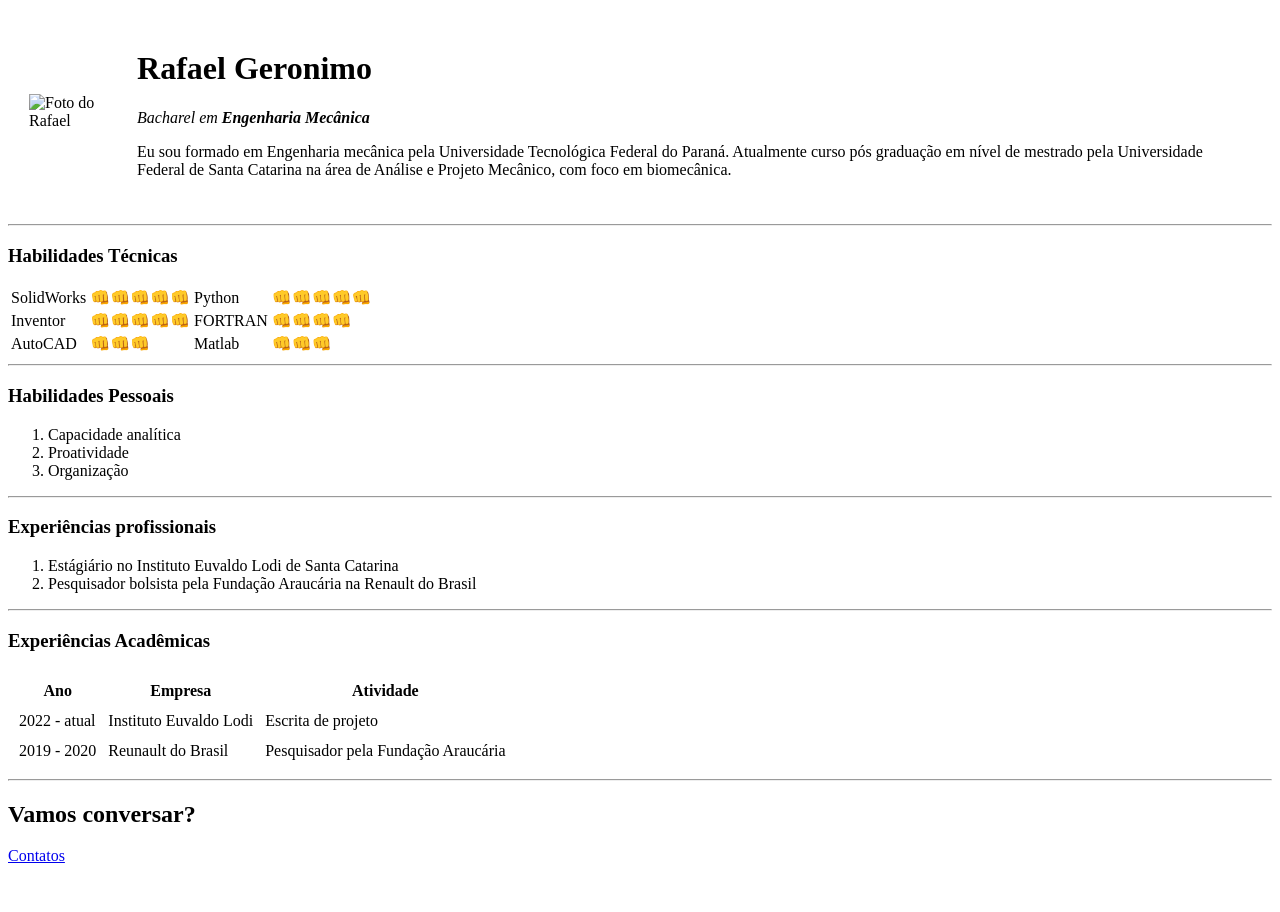
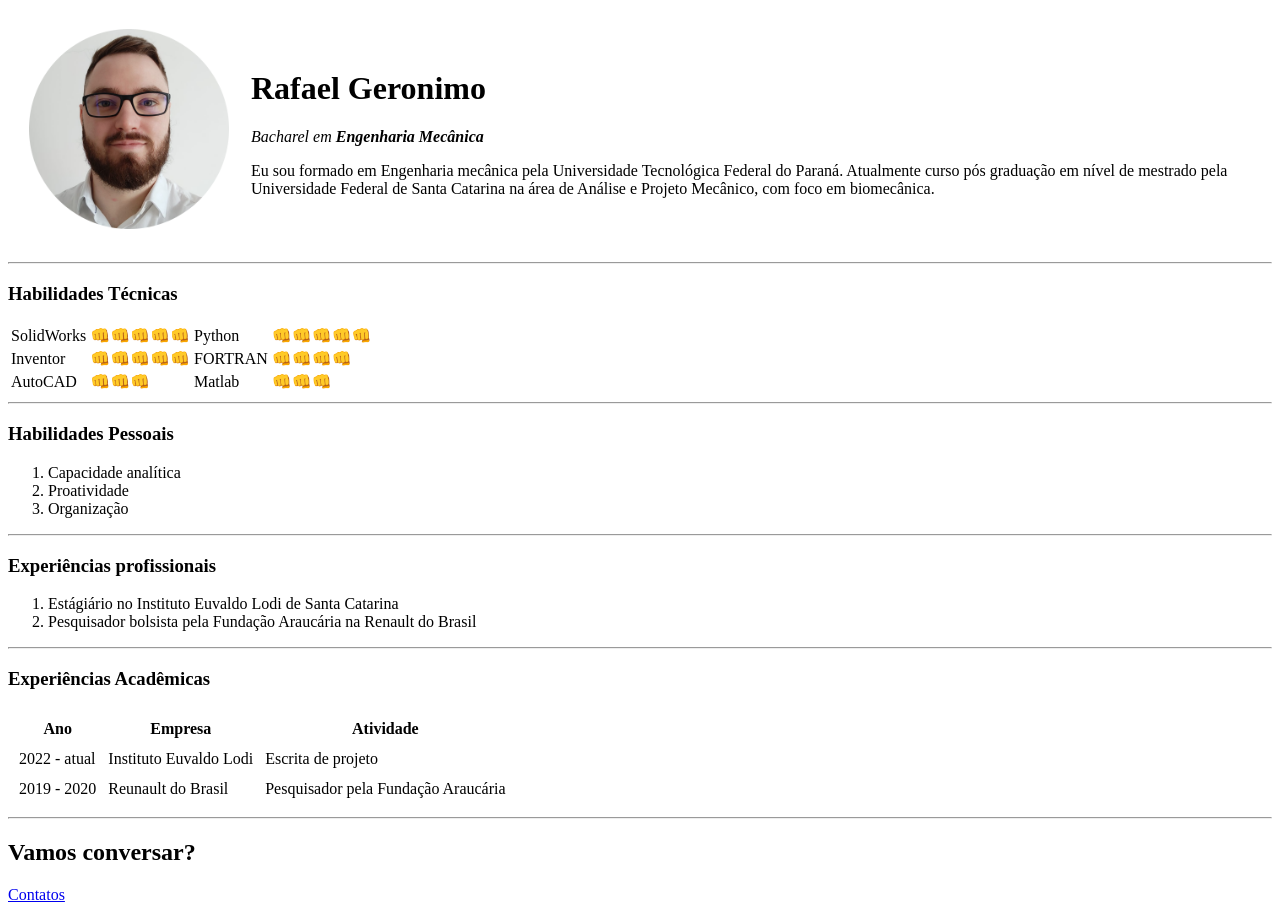
Before and after one commit to RafGeronimo/CV, a plain HTML site: page index.html in a window 1280 px wide. Before the commit the page ends 873 px from the top, so only its background shows below. Drawn offline with Linux system fonts and the light colour scheme.

Commit message:
Update index.html

```diff
--- a/index.html
+++ b/index.html
@@ -11,7 +11,7 @@
 
 <table cellspacing = '20'>
   <tr>
-    <td><img src="images\fotoCVcircle.png" alt="Foto do Rafael" height="200px"></td>
+    <td><img src="fotoCVcircle.png" alt="Foto do Rafael" height="200px"></td>
     <td><h1>Rafael Geronimo</h1>
     <p><em>Bacharel em <strong>Engenharia Mecânica</strong></em></p>
     <p>Eu sou formado em Engenharia mecânica pela Universidade Tecnológica Federal do Paraná. Atualmente curso pós graduação em nível de mestrado pela Universidade Federal de Santa Catarina na área de Análise e Projeto Mecânico, com foco em biomecânica.</p></td>
```
